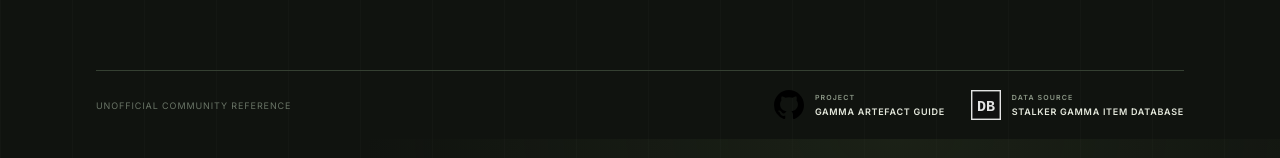
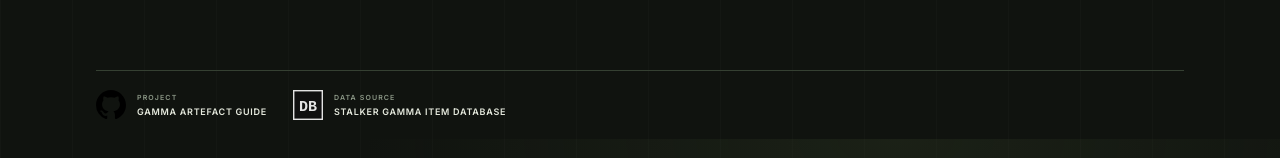
Before and after one commit to ToadDeath/GAMMA-Artefact-Guide, a plain HTML site: page index.html in a window 1280 px wide. Shown: the part 316-474 px from the top of the page. Drawn offline with Linux system fonts and the light colour scheme; no server answers; a web font is replaced by a local one.

Commit message:
Remove footer disclaimer and compact the two reference links.

```diff
--- a/index.html
+++ b/index.html
@@ -20,7 +20,7 @@
  </section>
 
 </main>
-<footer><span class="footer-note">UNOFFICIAL COMMUNITY REFERENCE</span><div class="footer-links"><a class="source-database-link project-github-link" href="https://github.com/ToadDeath/GAMMA-Artefact-Guide" target="_blank" rel="noreferrer"><img src="assets/github-mark.svg" alt="" width="30" height="30"><span><small>PROJECT</small><b>GAMMA ARTEFACT GUIDE</b></span></a><a class="source-database-link" href="https://github.com/simonwdev/stalker-anomaly-gamma-db" target="_blank" rel="noreferrer"><img src="assets/source-db.svg" alt="" width="30" height="30"><span><small>DATA SOURCE</small><b>STALKER GAMMA ITEM DATABASE</b></span></a></div></footer>
+<footer><div class="footer-links"><a class="source-database-link project-github-link" href="https://github.com/ToadDeath/GAMMA-Artefact-Guide" target="_blank" rel="noreferrer"><img src="assets/github-mark.svg" alt="" width="22" height="22"><span><small>PROJECT</small><b>GAMMA ARTEFACT GUIDE</b></span></a><a class="source-database-link" href="https://github.com/simonwdev/stalker-anomaly-gamma-db" target="_blank" rel="noreferrer"><img src="assets/source-db.svg" alt="" width="22" height="22"><span><small>DATA SOURCE</small><b>STALKER GAMMA ITEM DATABASE</b></span></a></div></footer>
 <dialog id="artifact-dialog"><button class="dialog-close" aria-label="Close details">×</button><div id="dialog-content"></div></dialog>
 
 <script src="app.js"></script>
```
